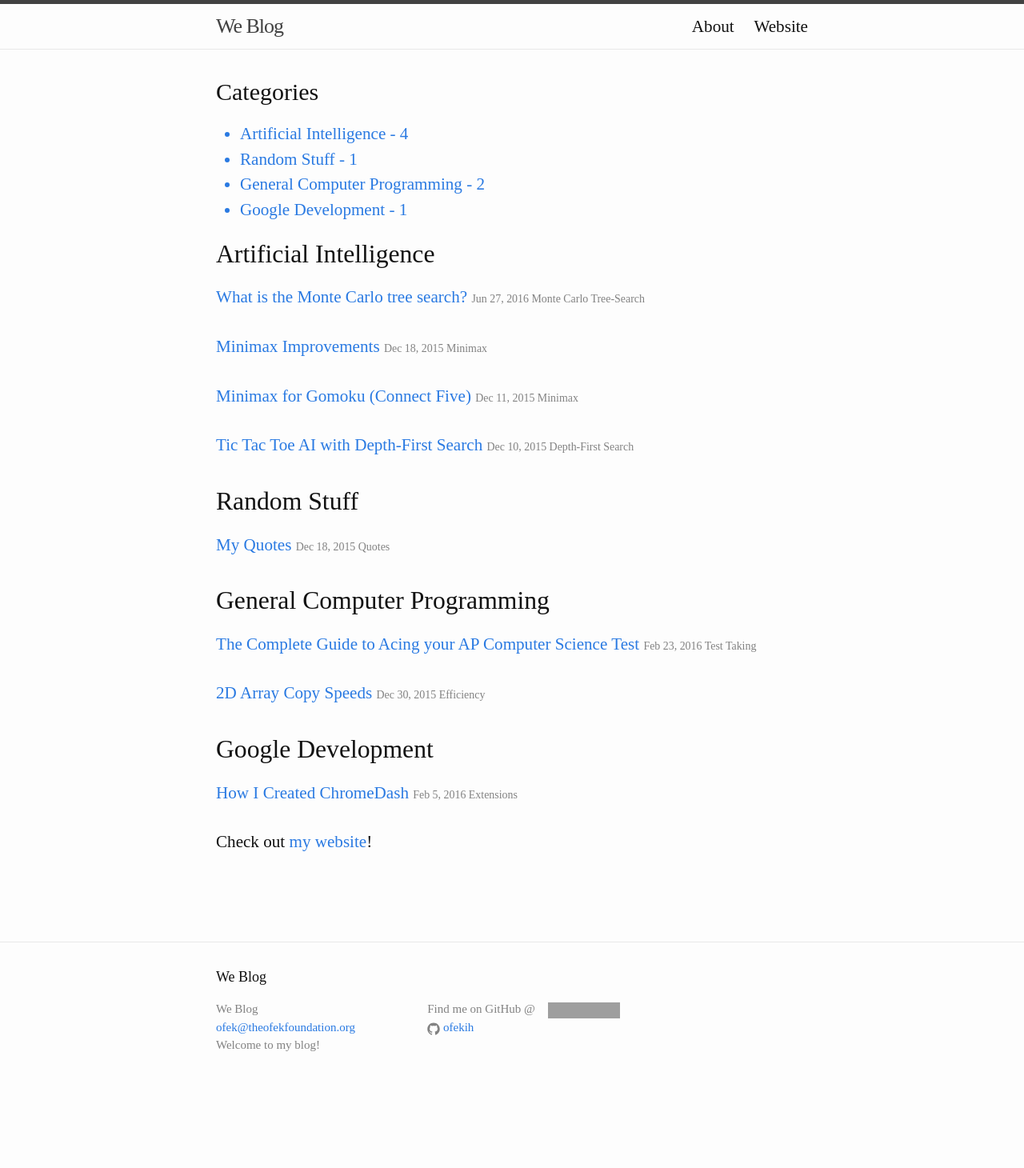
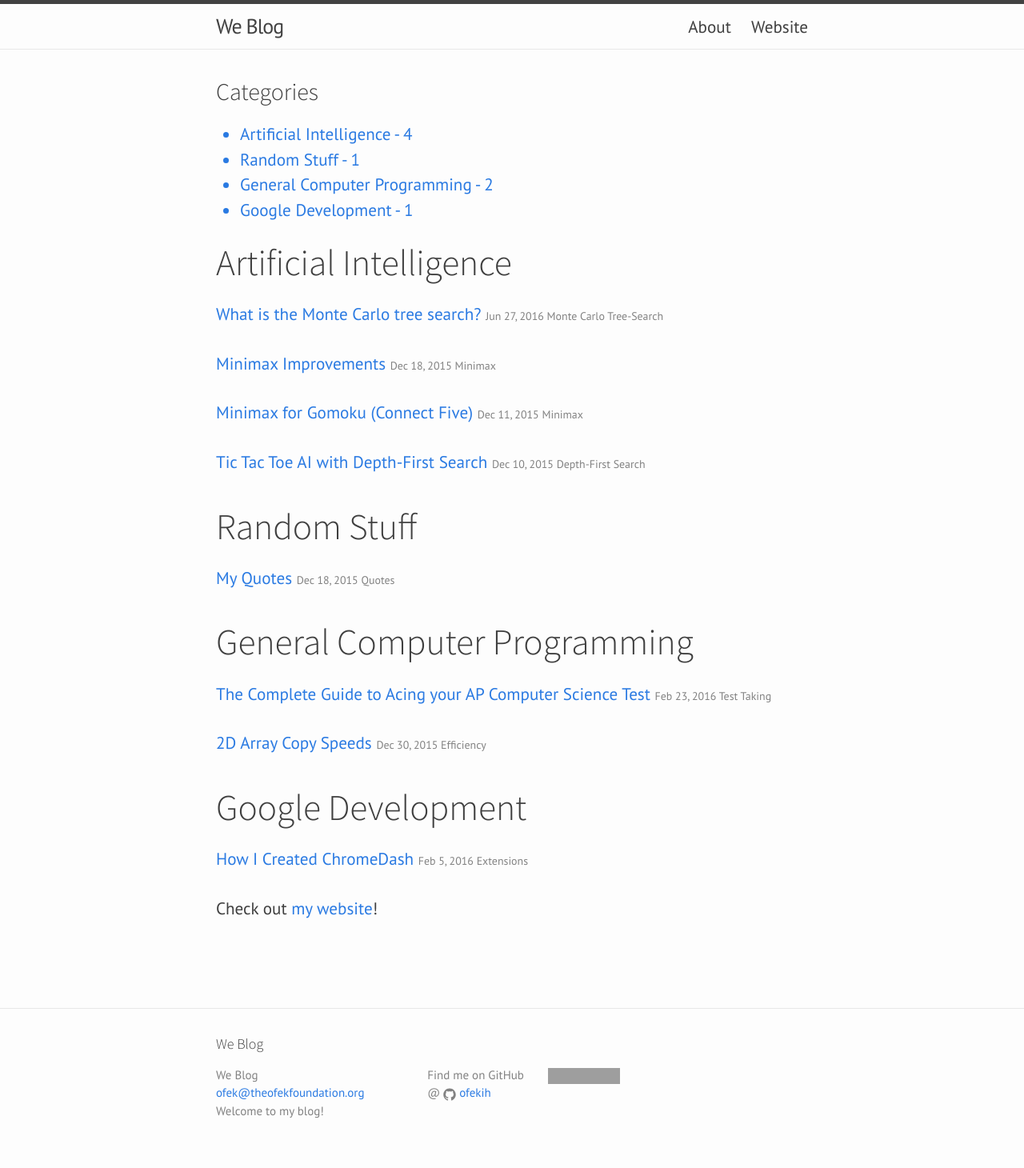
Before and after one commit to The-Ofek-Foundation/blog, a Jekyll site: the page built from index.html, in a window 1280 px wide. Shown: the whole page at 80% size. Built offline with Jekyll 4.4.1, drawn with Linux system fonts in a browser that asks for light colours; comment, search, counter and statistics services are not loaded; before the commit the page ends 1378 px from its top, so only the background shows below that; grey boxes are pictures that could not be loaded.

Commit message:
Update post and content styling (mimic stackedit editor)

```diff
--- a/_includes/head.html
+++ b/_includes/head.html
@@ -13,6 +13,8 @@
 	<link rel="shortcut icon" href="{{site.baseurl}}/assets/icons/blog-logo.png">
 	<link rel="icon" href="{{site.baseurl}}/assets/icons/blog-logo.png" type="image/gif">
 
+	<link href="https://fonts.googleapis.com/css?family=PT+Sans:400,400i,700,700i|Source+Sans+Pro:300,300i|Source+Code+Pro:400,700" rel="stylesheet">
+
 	<script src="{{site.baseurl}}/assets/jquery-1.11.3.min.js"></script>
 	<script type="text/javascript">
 		{% include we-blog.js %}
--- a/_sass/_base.scss
+++ b/_sass/_base.scss
@@ -104,7 +104,28 @@ li {
  * Headings
  */
 h1, h2, h3, h4, h5, h6 {
-    font-weight: $base-font-weight;
+    font-family: $heading-font-family;
+    font-weight: $heading-font-weight;
+}
+
+h1 {
+    font-size: 2.6em;
+}
+
+h2 {
+    font-size: 2.15em;
+}
+
+h3 {
+    font-size: 1.7em;
+}
+
+h4 {
+    font-size: 1.25em;
+}
+
+h6 {
+    font-size: 0.85em;
 }
 
 
@@ -159,6 +180,7 @@ code {
 
 code {
     padding: 1px 5px;
+    font-family: $code-font-family;
 }
 
 pre {
@@ -172,6 +194,9 @@ pre {
     }
 }
 
+tt {
+    font-size: 1.25em;
+}
 
 
 /**
--- a/css/main.scss
+++ b/css/main.scss
@@ -6,15 +6,18 @@
 
 
 // Our variables
-$base-font-family: serif;
+$base-font-family: 'PT Sans', sans-serif;
+$heading-font-family: 'Source Sans Pro', sans-serif;
+$code-font-family: 'Source Code Pro', monospace;
 $base-font-size:   1.32em;
 $base-font-weight: 400;
+$heading-font-weight: 300;
 $small-font-size:  $base-font-size * 0.5;
 $base-line-height: 1.5;
 
 $spacing-unit:     30px;
 
-$text-color:       #111;
+$text-color:       #3f3f3f;
 $background-color: #fdfdfd;
 $brand-color:      #2a7ae2;
 
```
